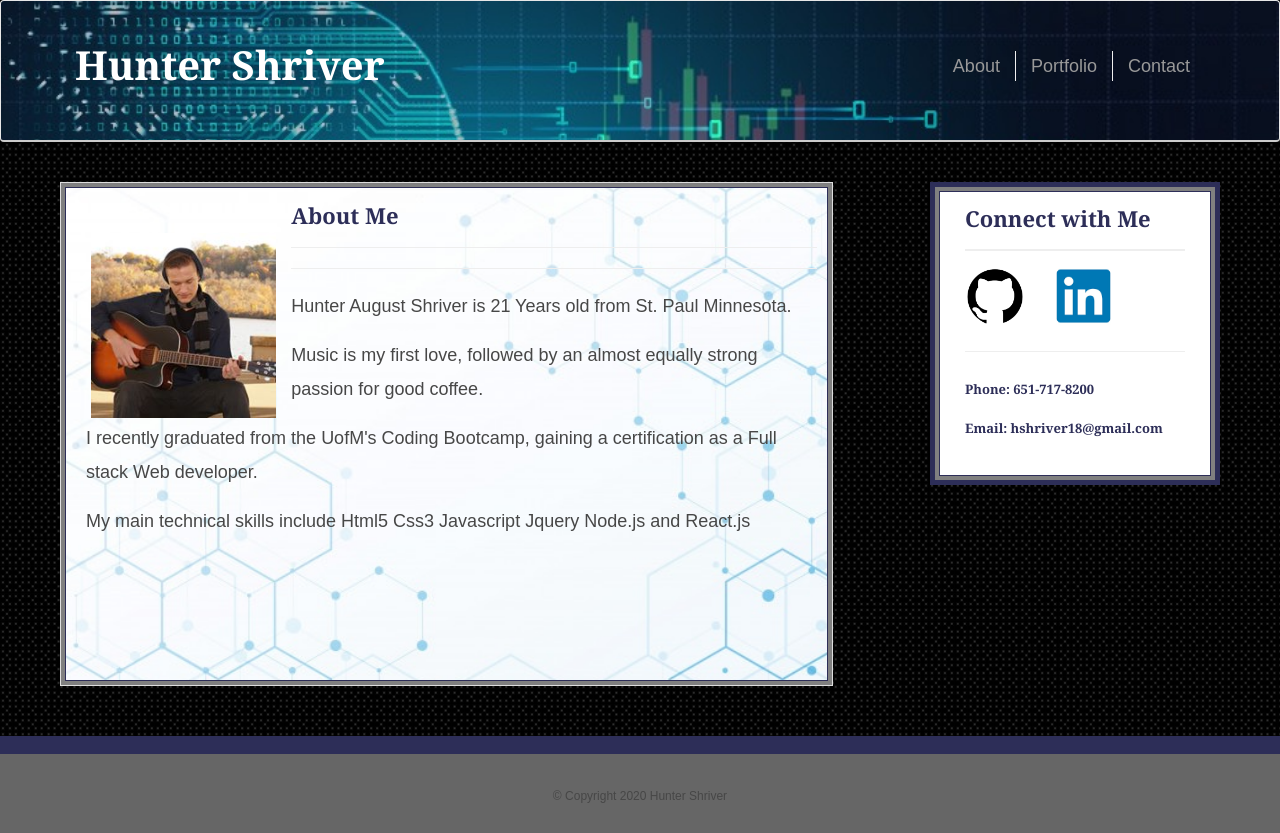
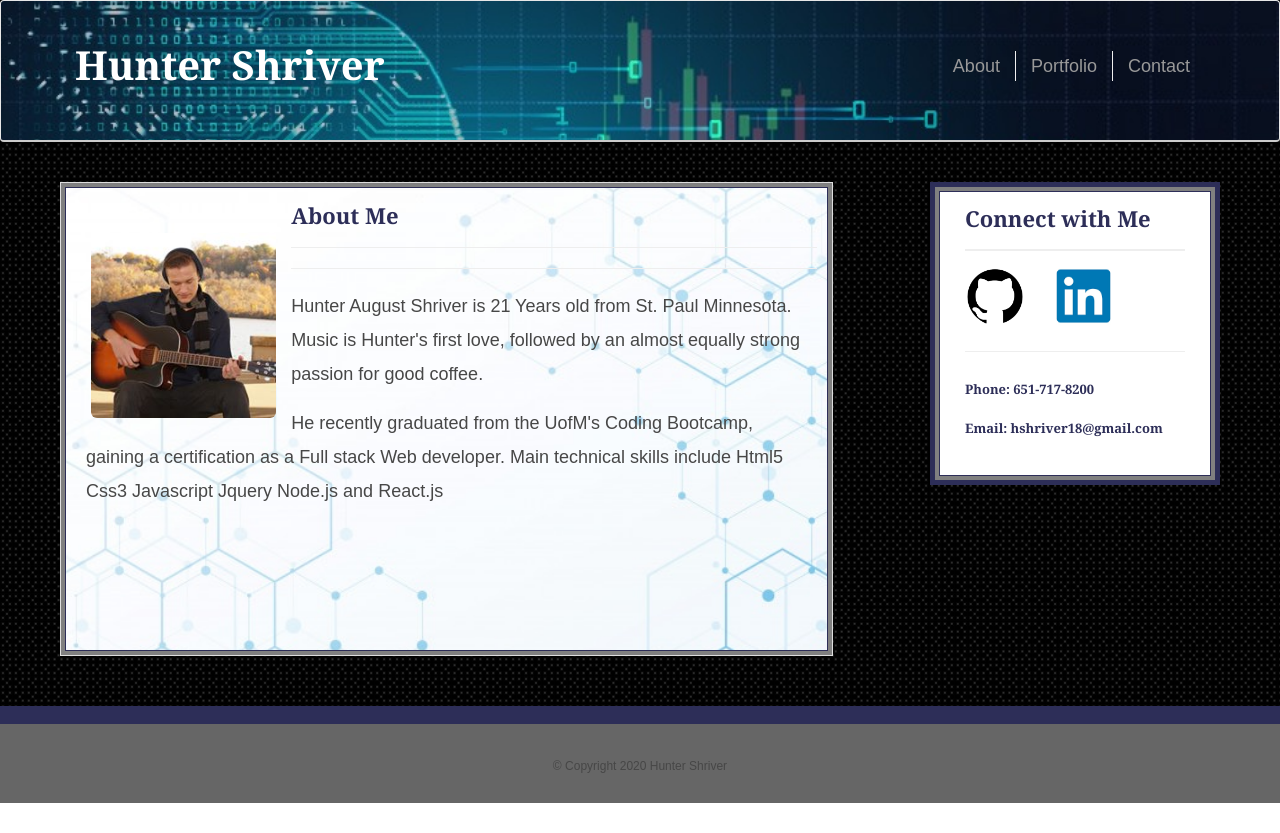
Before and after one commit to PROX-E/Bootstrap-Portfolio, a plain HTML site: page index.html in a window 1280 px wide. After the commit the page ends 803 px from the top, so only its background shows below. Drawn offline with nearby package versions, Linux system fonts and the light colour scheme.

Commit message:
update index.html
add rounding to profile pic
restructure paragraph

```diff
--- a/index.html
+++ b/index.html
@@ -38,14 +38,14 @@
     <div class="row">
          <div class="col-md-8 main-section" id="bio-main">
             <div class="row">
-                 <img class="pull-left img-responsive" id="profile-photo" src="assets/images/profile.jpg" alt="Hunter Shriver Profile Picture">
+                 <img class="pull-left img-rounded img-responsive" id="profile-photo" src="assets/images/profile.jpg" alt="Hunter Shriver Profile Picture">
                     <h2>About Me</h2>
                     <hr>
                     <hr>
-                    <p>Hunter August Shriver is 21 Years old from St. Paul Minnesota. </p>
-                    <p>Music is my first love, followed by an almost equally strong passion for good coffee.</p>
-                    <p>I recently graduated from the UofM's Coding Bootcamp, gaining a certification as a Full stack Web developer. </p>
-                    <p>My main technical skills include Html5 Css3 Javascript Jquery Node.js and React.js </p>
+                    <p>Hunter August Shriver is 21 Years old from St. Paul Minnesota.
+                    Music is Hunter's first love, followed by an almost equally strong passion for good coffee.</p>
+                    <p>He recently graduated from the UofM's Coding Bootcamp, gaining a certification as a Full stack Web developer.
+                    Main technical skills include Html5 Css3 Javascript Jquery Node.js and React.js </p>
                      <br>
                      <br>
                      <br>
```
